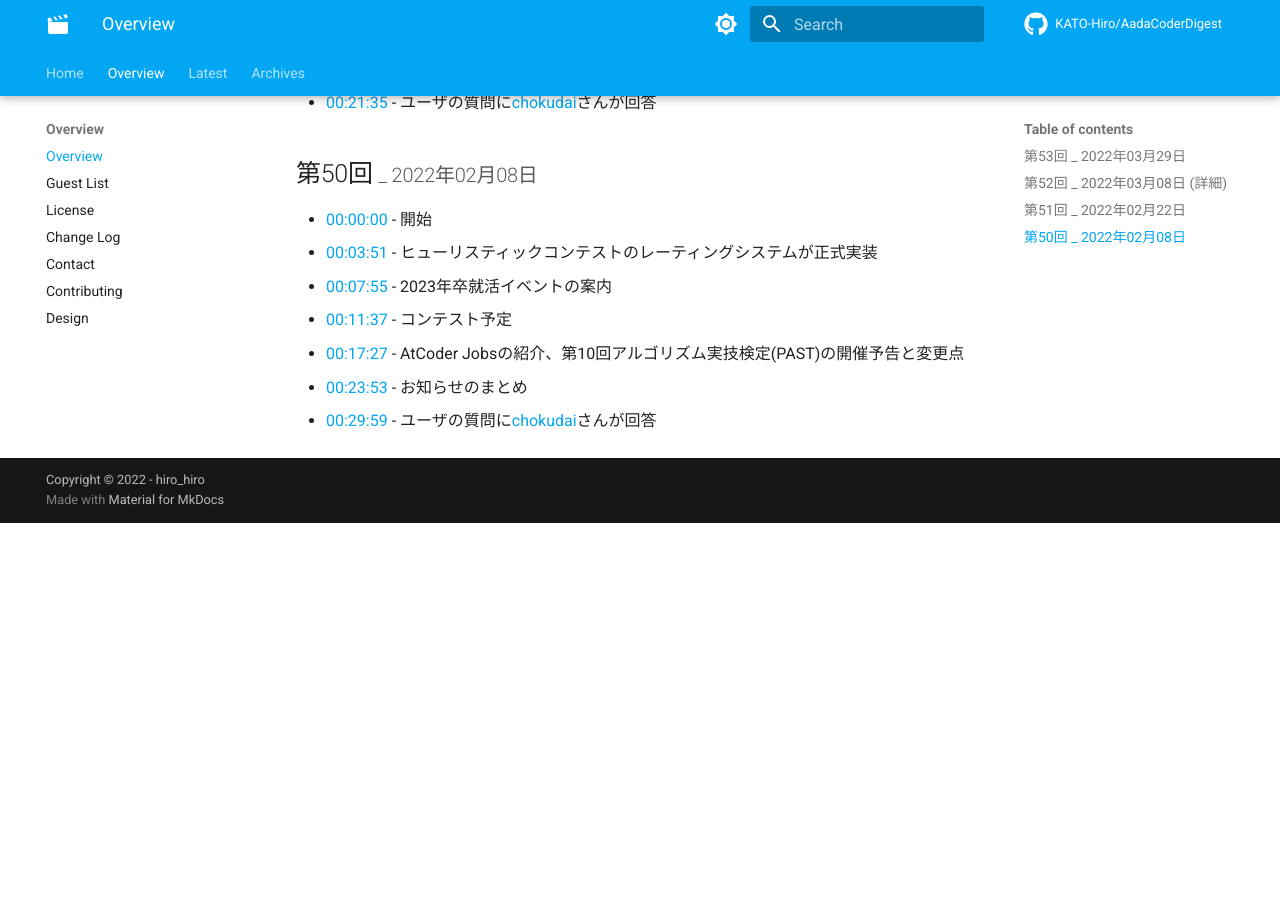
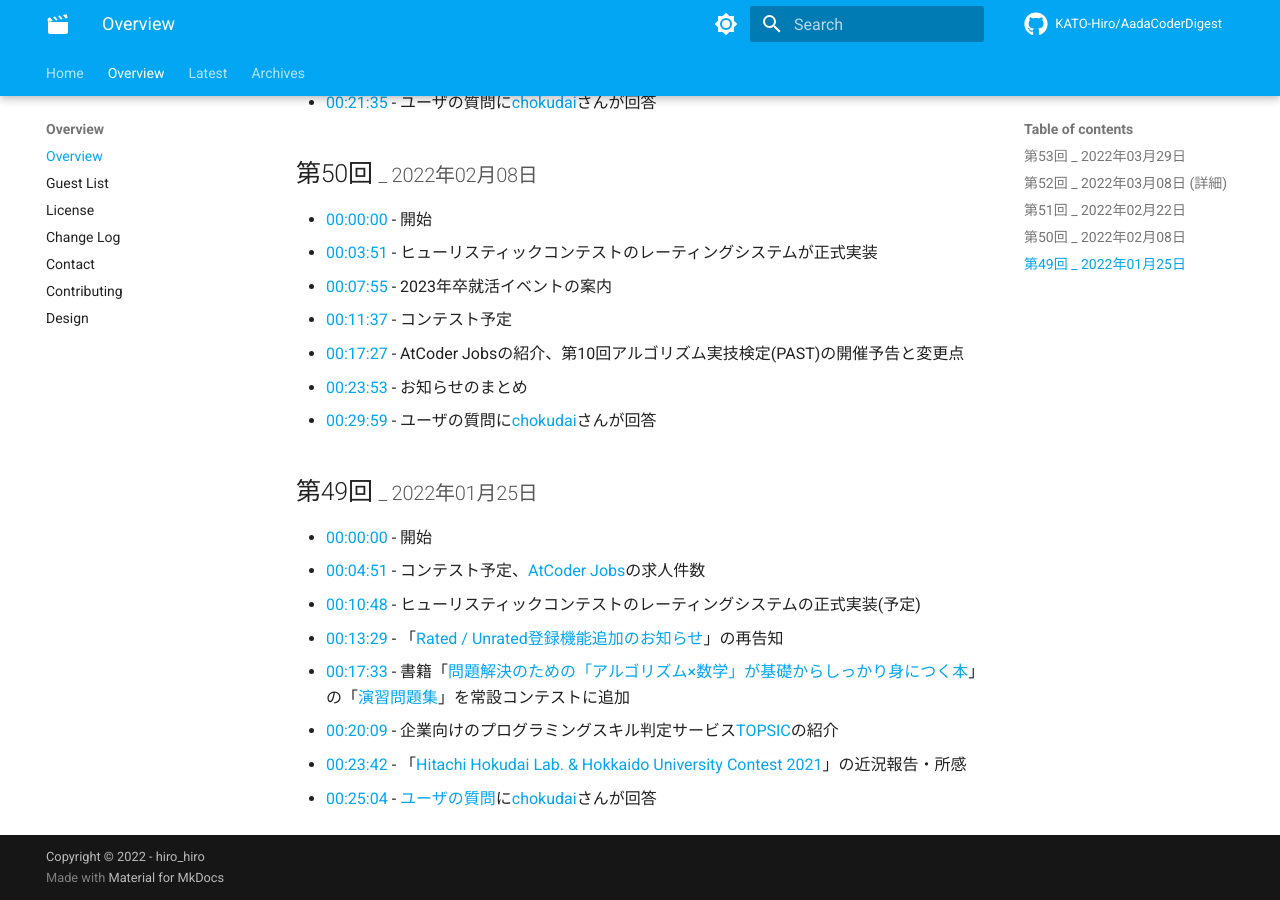
Before and after one commit to KATO-Hiro/AadaCoderDigest, an MkDocs documentation site: the page built from docs/overview/overview.md, in a window 1280 px wide and 900 px high, scrolled down 1076 px. Built offline with MkDocs 1.6.1 and Material for MkDocs 9.7.7, drawn with Linux system fonts in a browser that asks for light colours; comment, search, counter and statistics services are not loaded; before the commit the page ends 1599 px from its top, so only the background shows below that.

Commit message:
:sparkles: Add toc for 49th  (#32)

```diff
--- a/docs/overview/overview.md
+++ b/docs/overview/overview.md
@@ -39,3 +39,14 @@
 - [00:17:27](https://youtu.be/qmsNsMakZoo?t=1047){.internal-link target=_blank} - AtCoder Jobsの紹介、第10回アルゴリズム実技検定(PAST)の開催予告と変更点
 - [00:23:53](https://youtu.be/qmsNsMakZoo?t=1433){.internal-link target=_blank} - お知らせのまとめ
 - [00:29:59](https://youtu.be/qmsNsMakZoo?t=1799){.internal-link target=_blank} - ユーザの質問に[chokudai](https://atcoder.jp/users/chokudai){.internal-link target=_blank}さんが回答
+
+## 第49回 <small>_ 2022年01月25日 </small>
+
+- [00:00:00](https://youtu.be/y--OiK8Cyrg?t=0){.internal-link target=_blank} - 開始
+- [00:04:51](https://youtu.be/y--OiK8Cyrg?t=291){.internal-link target=_blank} - コンテスト予定、[AtCoder Jobs](https://jobs.atcoder.jp/){.internal-link target=_blank}の求人件数
+- [00:10:48](https://youtu.be/y--OiK8Cyrg?t=648){.internal-link target=_blank} - ヒューリスティックコンテストのレーティングシステムの正式実装(予定)
+- [00:13:29](https://youtu.be/y--OiK8Cyrg?t=809){.internal-link target=_blank} - 「[Rated / Unrated登録機能追加のお知らせ](https://atcoder.jp/posts/744){.internal-link target=_blank}」の再告知
+- [00:17:33](https://youtu.be/y--OiK8Cyrg?t=1053){.internal-link target=_blank} - 書籍「[問題解決のための「アルゴリズム×数学」が基礎からしっかり身につく本](https://www.amazon.co.jp/%E5%95%8F%E9%A1%8C%E8%A7%A3%E6%B1%BA%E3%81%AE%E3%81%9F%E3%82%81%E3%81%AE%E3%80%8C%E3%82%A2%E3%83%AB%E3%82%B4%E3%83%AA%E3%82%BA%E3%83%A0%C3%97%E6%95%B0%E5%AD%A6%E3%80%8D%E3%81%8C%E5%9F%BA%E7%A4%8E%E3%81%8B%E3%82%89%E3%81%97%E3%81%A3%E3%81%8B%E3%82%8A%E8%BA%AB%E3%81%AB%E3%81%A4%E3%81%8F%E6%9C%AC-%E7%B1%B3%E7%94%B0-%E5%84%AA%E5%B3%BB-ebook/dp/B09NXFQRD3?__mk_ja_JP=%E3%82%AB%E3%82%BF%E3%82%AB%E3%83%8A&crid=31N5XBUCW222H&keywords=%E3%82%A2%E3%83%AB%E3%82%B4%E3%83%AA%E3%82%BA%E3%83%A0+%E6%95%B0%E5%AD%A6&qid=1643109550&sprefix=%E3%82%A2%E3%83%AB%E3%82%B4%E3%83%AA%E3%82%BA%E3%83%A0+%E6%95%B0%E5%AD%A6,aps,182&sr=8-1&linkCode=shr&tag=chokudai-22&language=ja_JP&ref_=as_li_ss_shr&creativeASIN=B09NXFQRD3&camp=1207&creative=undefined&linkId=566ced8b09520361b1763ed25b5ca2e1){.internal-link target=_blank}」の「[演習問題集](https://atcoder.jp/contests/math-and-algorithm){.internal-link target=_blank}」を常設コンテストに追加
+- [00:20:09](https://youtu.be/y--OiK8Cyrg?t=1209){.internal-link target=_blank} - 企業向けのプログラミングスキル判定サービス[TOPSIC](https://products.sint.co.jp/topsic){.internal-link target=_blank}の紹介
+- [00:23:42](https://youtu.be/y--OiK8Cyrg?t=1422){.internal-link target=_blank} - 「[Hitachi Hokudai Lab. & Hokkaido University Contest 2021](https://atcoder.jp/contests/hokudai-hitachi2021){.internal-link target=_blank}」の近況報告・所感
+- [00:25:04](https://youtu.be/y--OiK8Cyrg?t=1504){.internal-link target=_blank} - [ユーザの質問](https://marshmallow-qa.com/atcoder){.internal-link target=_blank}に[chokudai](https://atcoder.jp/users/chokudai){.internal-link target=_blank}さんが回答
```
